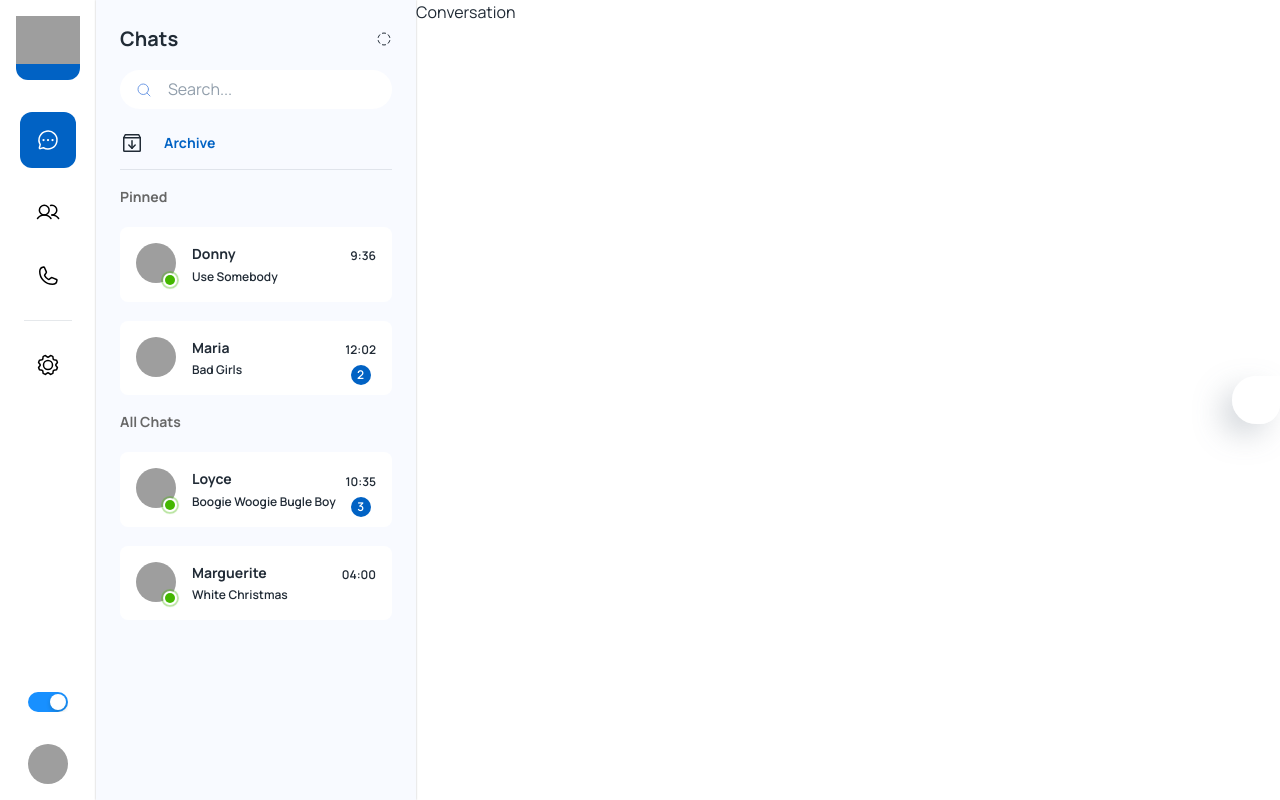
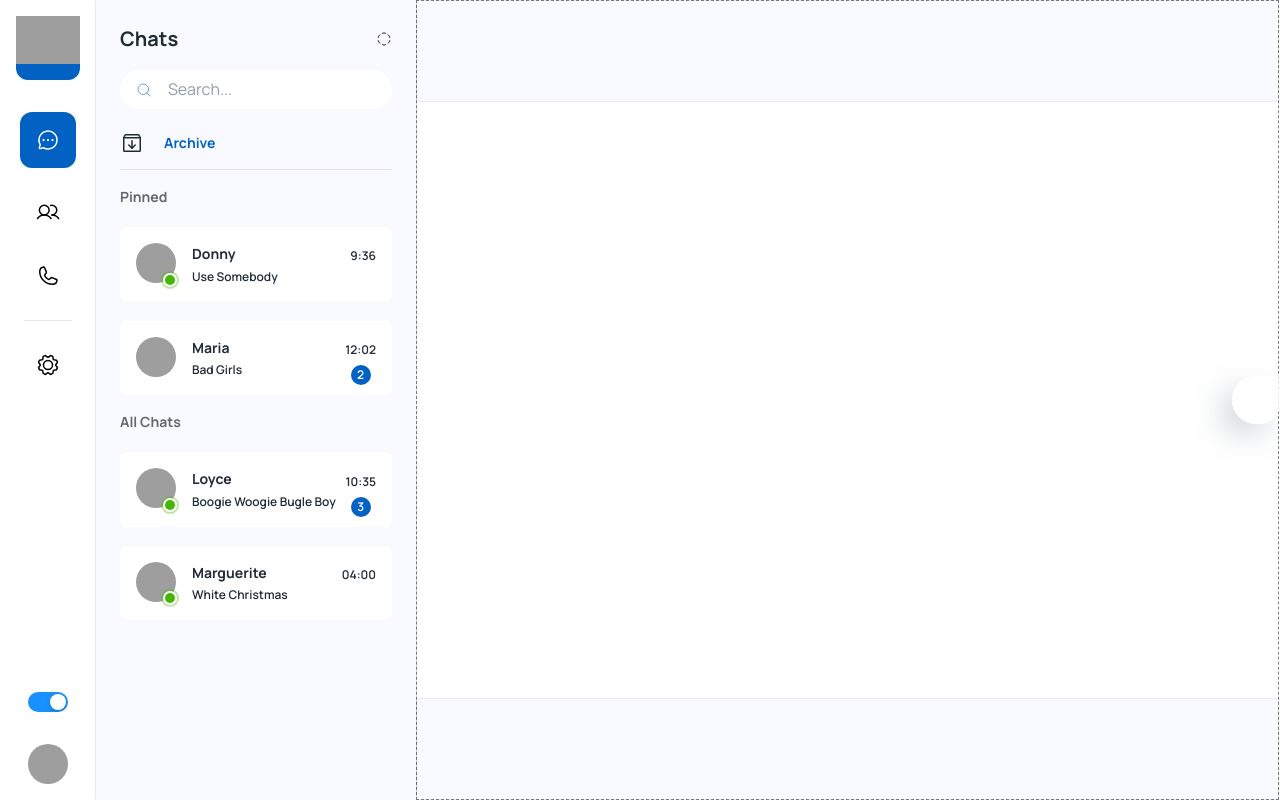
Before and after one commit to samsMay2001/project6, a React (Create React App) app: page /app in a window 1280 px wide. Built offline with nearby package versions, Linux system fonts and the light colour scheme; grey boxes are pictures that could not be loaded; some icons are missing.

Commit message:
corrected the message component layout

```diff
--- a/src/components/Conversation/index.jsx
+++ b/src/components/Conversation/index.jsx
@@ -1,6 +1,20 @@
+import { Box, Stack } from "@mui/material";
+
 function Conversation() {
     return (
-        <>Conversation</>
+        <Stack height={'100%'} maxHeight = {'100vh'} width={'auto'} >
+
+            {/* Chat header */}
+            <Box sx={{height: 100, width: '100%', backgroundColor: '#f8faff', boxShadow: '0px 0px 2px rgba(0, 0, 0, 0.25)' }}>
+
+            </Box>
+
+            {/* msgs */}
+            <Box sx={{ flexGrow: 1, width: '100%', }}></Box>
+
+            {/* Chat footer */}
+            <Box sx={{height: 100, width: '100%', backgroundColor: '#f8faff', boxShadow: '0px 0px 2px rgba(0, 0, 0, 0.25)' }}></Box>
+        </Stack>
     );
 }
 
--- a/src/pages/dashboard/GeneralApp.jsx
+++ b/src/pages/dashboard/GeneralApp.jsx
@@ -20,7 +20,7 @@ const GeneralApp = () => {
       <Chats />
 
       {/* conversation component */}
-      <Box sx={{height: '100%', width: 'calc(100vh-420px)', backgroundColor: '#fff'}}>
+      <Box sx={{height: '100%', width: 'calc(100vw - 417px)', backgroundColor: '#fff', border: '1px dashed grey'}}>
         <Conversation/>
       </Box>
 
```
